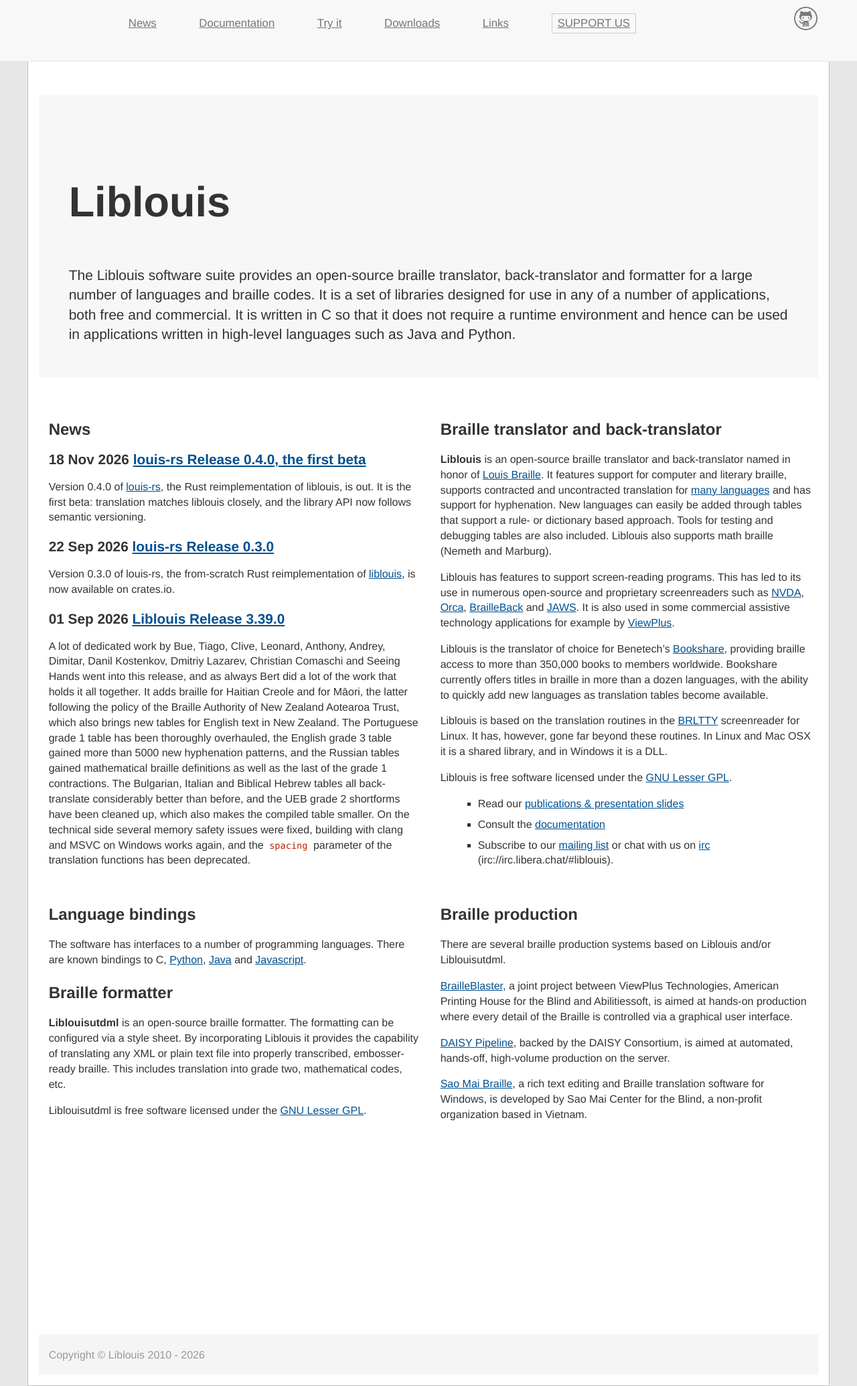
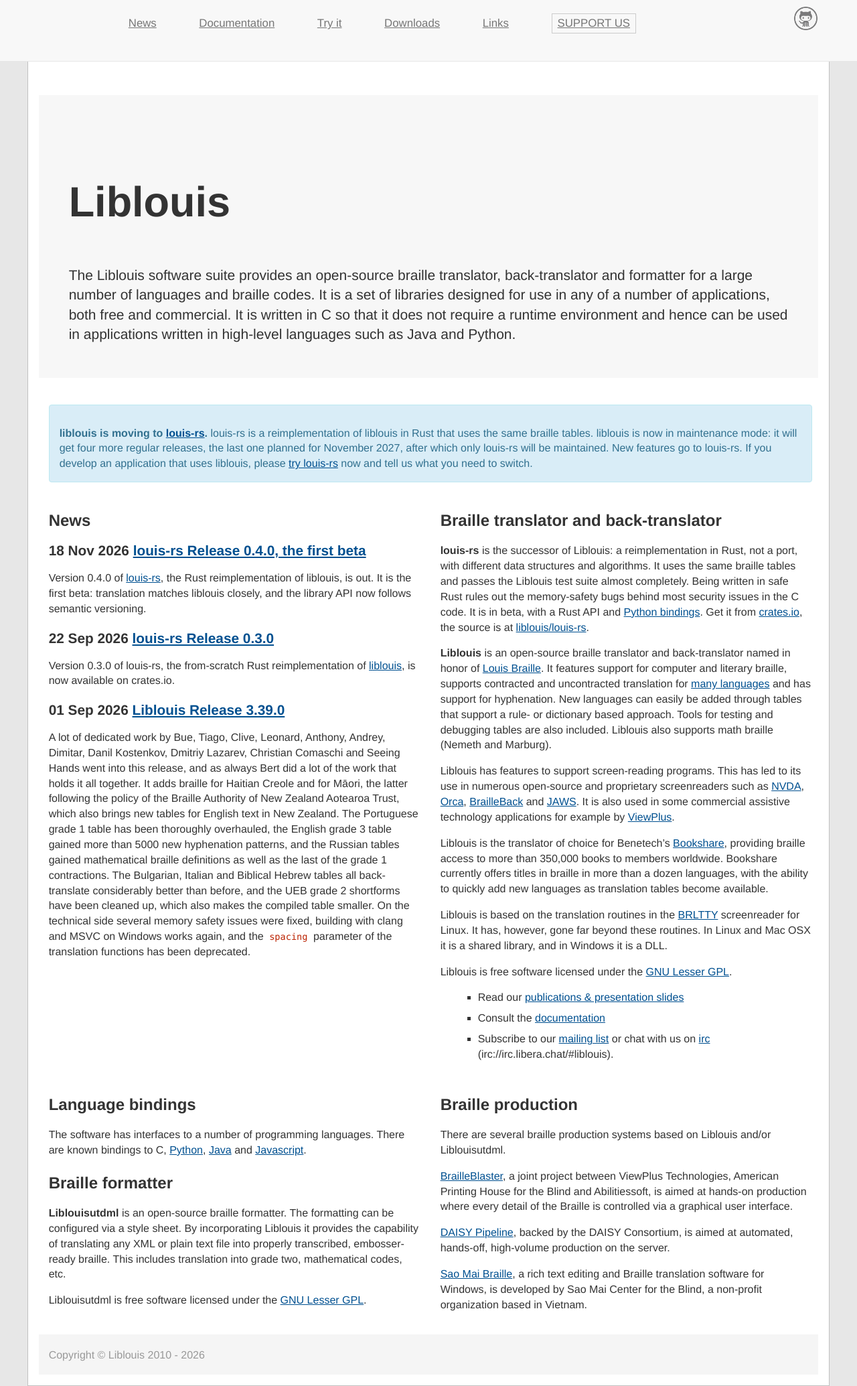
Before and after one commit to liblouis/liblouis.github.io, a Jekyll site: the page built from index.md, in a window 1280 px wide. Shown: the whole page at 67% size. Built offline with Jekyll 4.4.1, drawn with Linux system fonts in a browser that asks for light colours.

Commit message:
Mention louis-rs and the transition on the front page
A notice at the top announces that liblouis is in maintenance mode, with
four more regular releases until November 2027, and that new features go
to louis-rs. The braille translator section introduces louis-rs before
Liblouis.

Assisted-by: Claude:claude-opus-5-5

```diff
--- a/index.md
+++ b/index.md
@@ -5,6 +5,10 @@ intro: The Liblouis software suite provides an open-source braille translator, b
 ---
 
 {::options parse_block_html="true" /}
+
+<div class="alert alert-info">
+**liblouis is moving to [louis-rs](https://github.com/liblouis/louis-rs).** louis-rs is a reimplementation of liblouis in Rust that uses the same braille tables. liblouis is now in maintenance mode: it will get four more regular releases, the last one planned for November 2027, after which only louis-rs will be maintained. New features go to louis-rs. If you develop an application that uses liblouis, please [try louis-rs](https://github.com/liblouis/louis-rs) now and tell us what you need to switch.
+</div>
 
 <div class="row">
 <div class="col-md-6">
@@ -22,6 +26,8 @@ intro: The Liblouis software suite provides an open-source braille translator, b
 <div class="col-md-6">
 
 ## Braille translator and back-translator
+
+**louis-rs** is the successor of Liblouis: a reimplementation in Rust, not a port, with different data structures and algorithms. It uses the same braille tables and passes the Liblouis test suite almost completely. Being written in safe Rust rules out the memory-safety bugs behind most security issues in the C code. It is in beta, with a Rust API and [Python bindings](https://github.com/liblouis/louis-py). Get it from [crates.io](https://crates.io/crates/louis-rs), the source is at [liblouis/louis-rs](https://github.com/liblouis/louis-rs).
 
 **Liblouis** is an open-source braille translator and back-translator named in honor of [Louis Braille](http://en.wikipedia.org/wiki/Louis_Braille). It features support for computer and literary braille, supports contracted and uncontracted translation for [many languages](https://github.com/liblouis/liblouis/tree/master/tables) and has support for hyphenation. New languages can easily be added through tables that support a rule- or dictionary based approach. Tools for testing and debugging tables are also included. Liblouis also supports math braille (Nemeth and Marburg).
 
```
